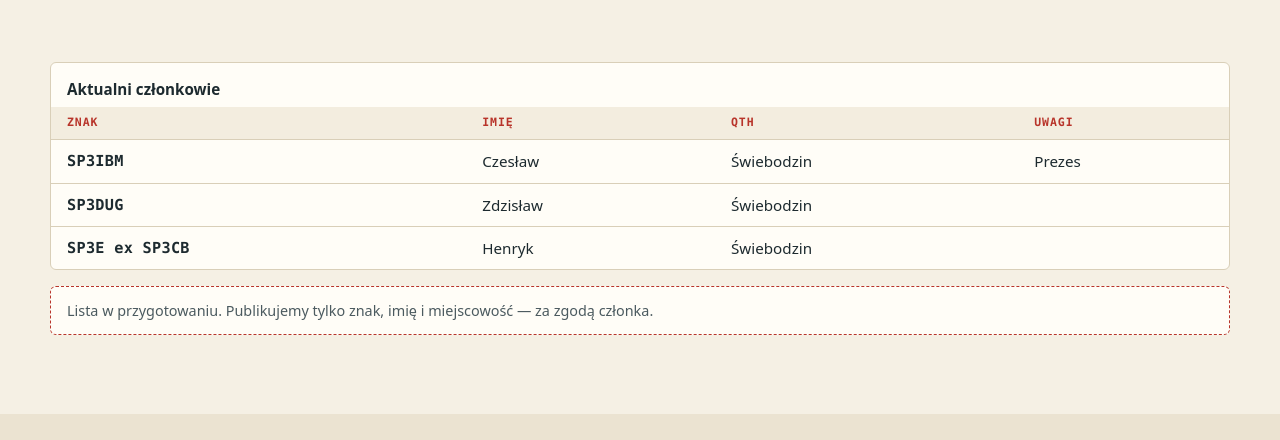
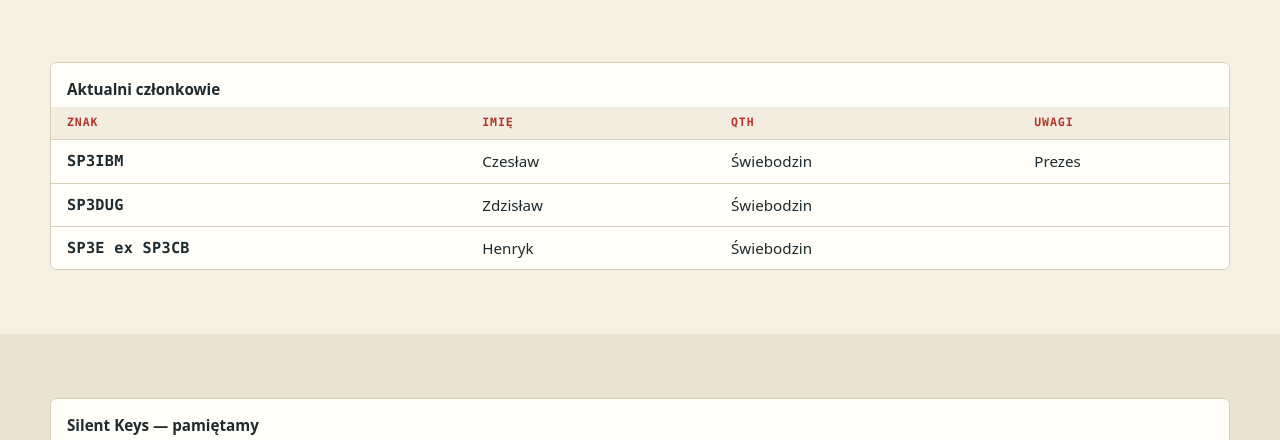
Before and after one commit to commitpanic/sp3pld, a plain HTML site: page czlonkowie.html in a window 1280 px wide. Shown: the part 309-749 px from the top of the page. Drawn offline with Linux system fonts and the light colour scheme.

Commit message:
chore: usunięcie notki „Lista w przygotowaniu” z listy członków
Co-Authored-By: Claude Opus 5.5 <noreply@anthropic.com>

```diff
--- a/czlonkowie.html
+++ b/czlonkowie.html
@@ -37,7 +37,6 @@
             </tbody>
           </table>
         </div>
-        <p class="note" style="margin-top:16px">Lista w przygotowaniu. Publikujemy tylko znak, imię i miejscowość — za zgodą członka.</p>
       </div>
     </section>
 
```
